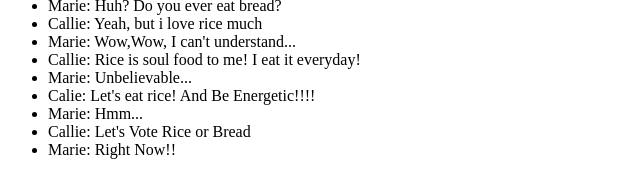
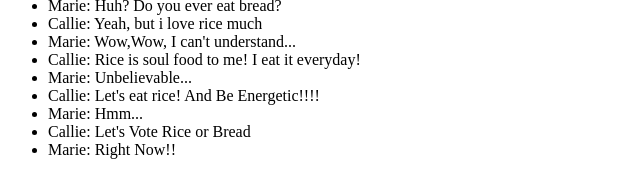
Before and after one commit to SplatoonDecompLab/splatoondecomplab.github.io, a plain HTML site: page unused-content/first-fest.html in a window 1280 px wide. Shown: the part 615-791 px from the top of the page, 0-640 px from the left. Drawn offline with Linux system fonts and the light colour scheme.

Commit message:
Fix 'Callie' typo

```diff
--- a/unused-content/first-fest.html
+++ b/unused-content/first-fest.html
@@ -60,7 +60,7 @@
         <li>Marie: Wow,Wow, I can't understand...</li>
         <li>Callie: Rice is soul food to me! I eat it everyday!</li>
         <li>Marie: Unbelievable...</li>
-        <li>Calie: Let's eat rice! And Be Energetic!!!!</li>
+        <li>Callie: Let's eat rice! And Be Energetic!!!!</li>
         <li>Marie: Hmm...</li>
         <li>Callie: Let's Vote Rice or Bread</li>
         <li>Marie: Right Now!!</li>
```
